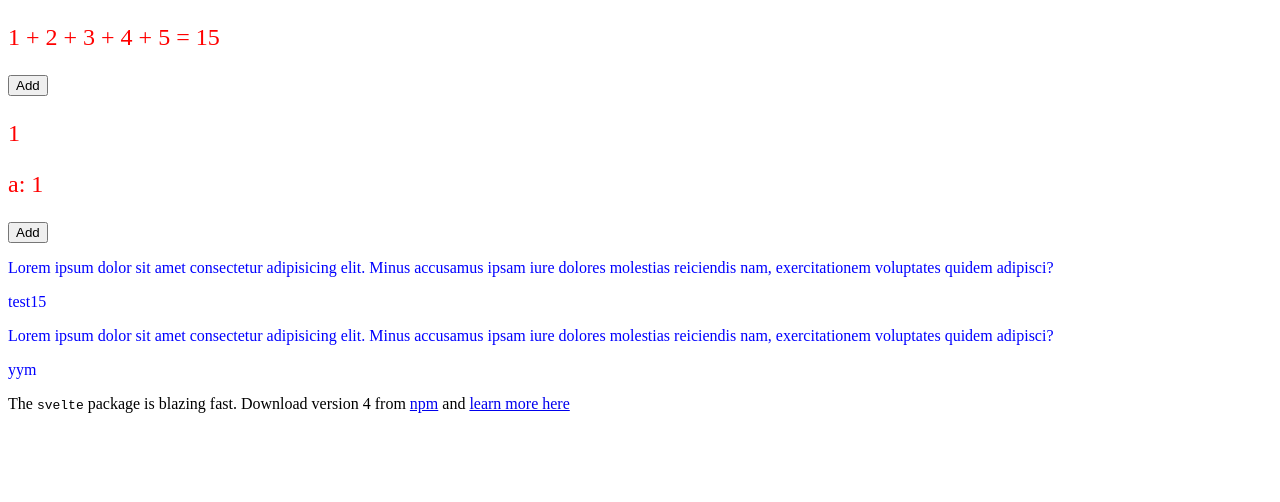
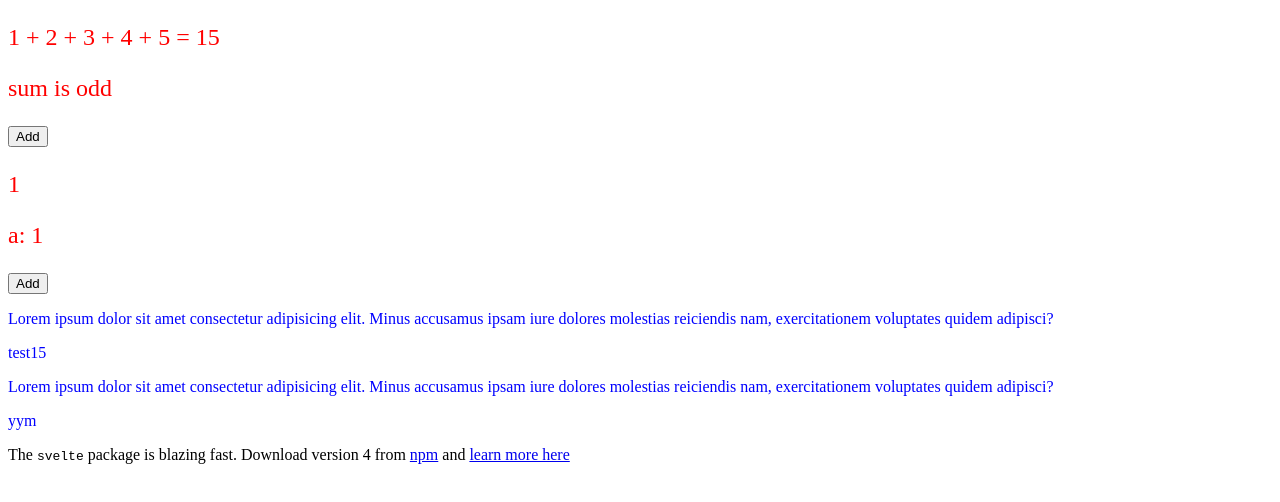
Before and after one commit to youyoumu/svelte-practice, a SvelteKit app: page / in a window 1280 px wide. Shown: the top 502 px of the page. Built offline with nearby package versions, Linux system fonts and the light colour scheme.

Commit message:
Else blocks

```diff
--- a/src/routes/+page.svelte
+++ b/src/routes/+page.svelte
@@ -59,6 +59,8 @@
 <p>{numbers.join(' + ')} = {sum}</p>
 {#if sum % 2 === 0}
 	<p>sum is even</p>
+{:else}
+	<p>sum is odd</p>
 {/if}
 <button on:click={addNumbers}>Add</button>
 <p>{numbersObj.a}</p>
```
